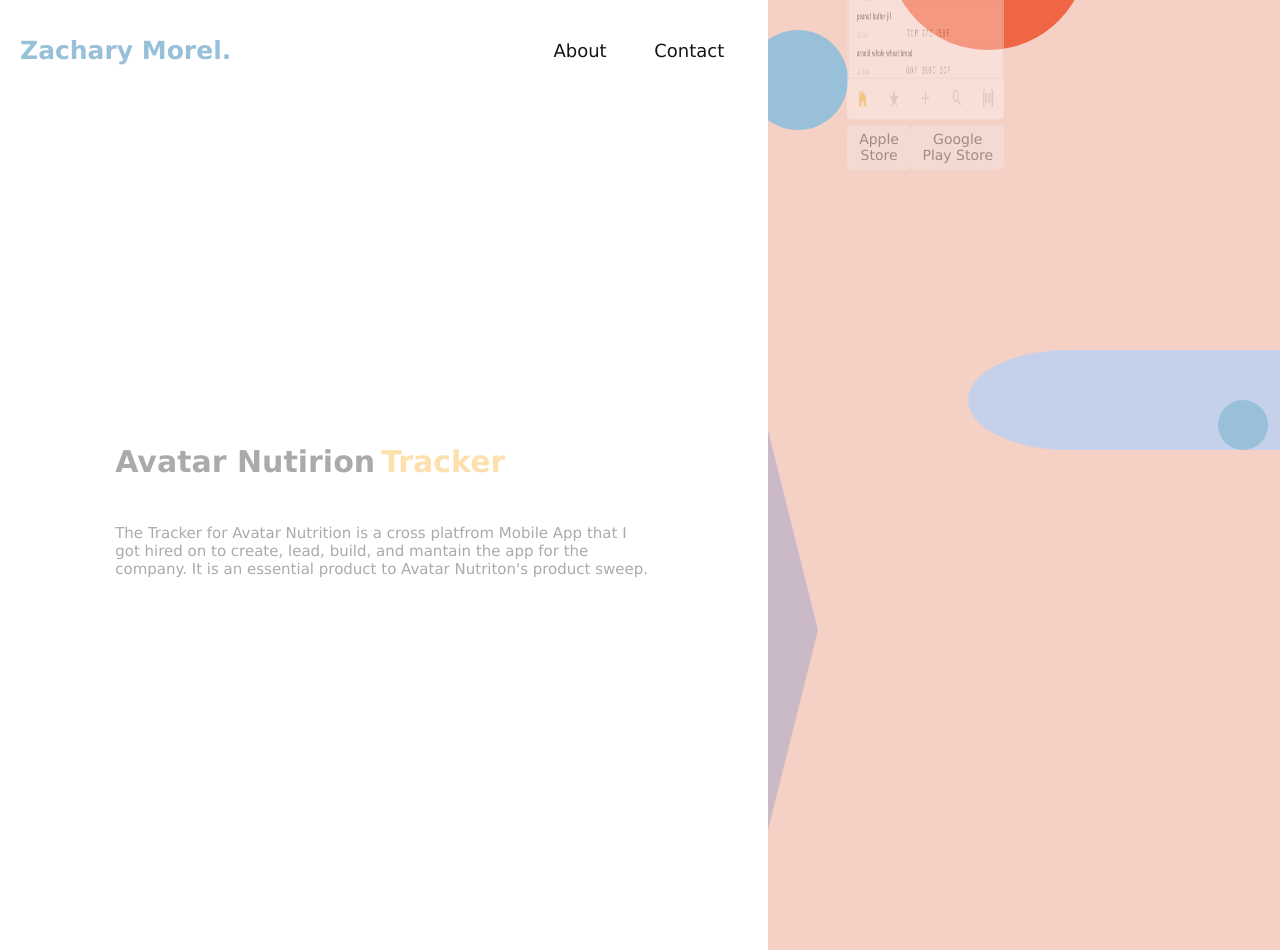
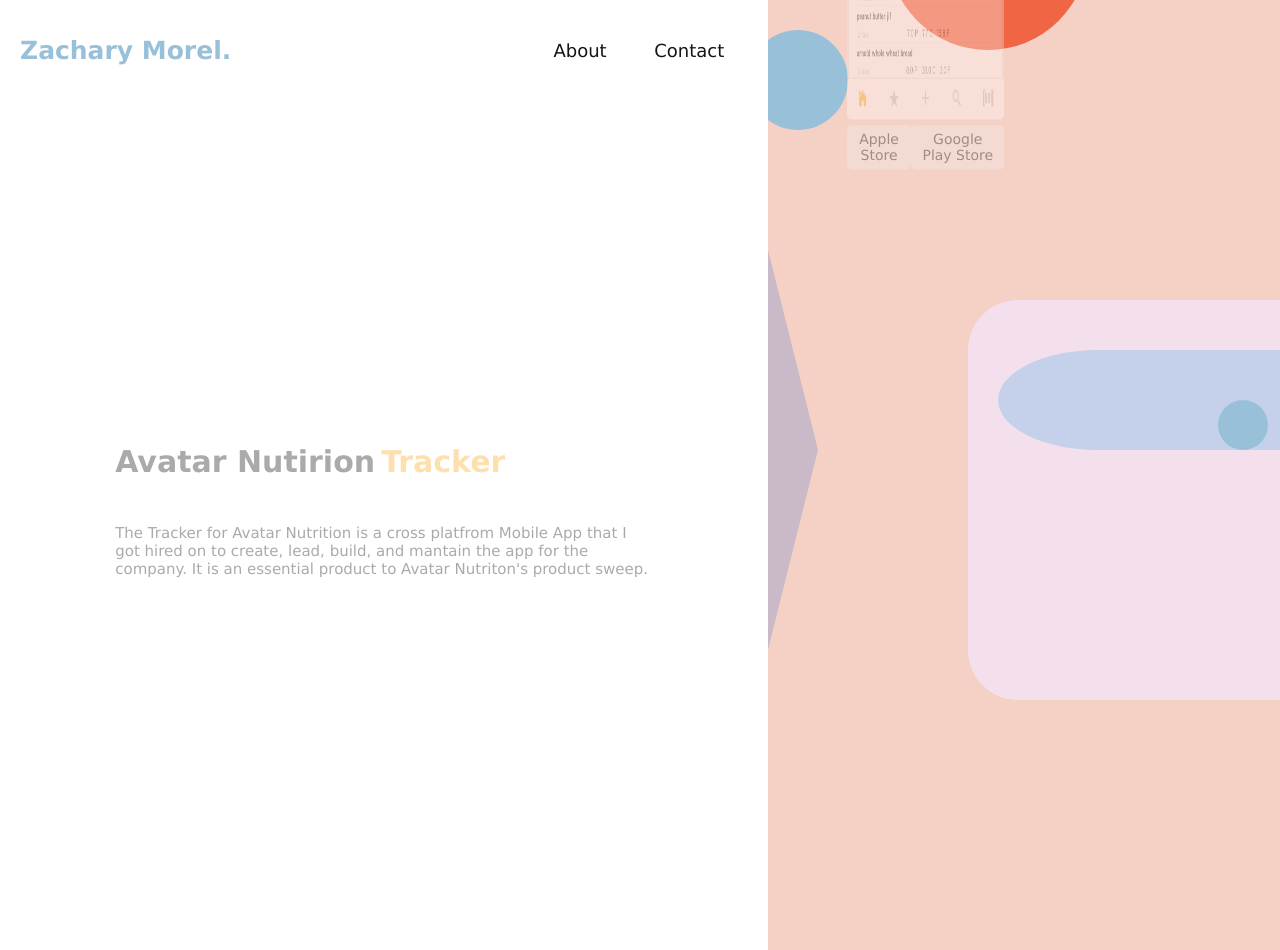
Before and after one commit to zacharymorel/zacharymorel.github.io, a React (Create React App) app in the folder potfolio/: page / in a window 1280 px wide. Built offline with nearby package versions, Linux system fonts and the light colour scheme.

Commit message:
More changes to Css styling

```diff
--- a/potfolio/src/css/shapes.css
+++ b/potfolio/src/css/shapes.css
@@ -7,7 +7,7 @@
   position: relative;
   width: 50px;
   right: -450px;
-  z-index: 2;
+  z-index: 3;
   -moz-border-radius: 50px;
   -webkit-border-radius: 50px;
 }
@@ -20,17 +20,19 @@
   position: relative;
   width: 200px;
   right: -120px;
+  z-index: 1;
   -moz-border-radius: 200px;
   -webkit-border-radius: 200px;
 }
 
-.PurpleOval {
+.BlueOval {
 	background: #C5D1EB;
   border-radius: 100px / 50px;
   height: 100px;
-  left: 200px;
+  left: 230px;
   position: relative;
-	width: 500px;
+  width: 500px;
+  z-index: 2;
 	-moz-border-radius: 100px / 50px;
 	-webkit-border-radius: 100px / 50px;
 }
@@ -38,21 +40,23 @@
 .TriangleTopRight {
 	border-left: 100px solid transparent;
 	border-top: 100px solid #F4FAFF;
-	width: 0;
+  bottom: 500px;
   height: 0;
-  bottom: 500px;
   left: 480px;
   position: relative;
+	width: 0;
+  z-index: 1;
 }
 
 .TriangleRight {
-	width: 0;
-  height: 0;
-	border-top: 200px solid transparent;
+  border-top: 200px solid transparent;
 	border-left: 50px solid #CABAC8;
   border-bottom: 200px solid transparent;
-  position: relative;
-  top: -120px;
+  height: 0;
+  position: absolute;
+  top: 250px;
+	width: 0;
+  z-index: 1;
 }
 
 .BlueSmallCircleTwo {
@@ -63,6 +67,20 @@
   position: relative;
   bottom: 220px;
   width: 100px;
+  z-index: 1;
   -moz-border-radius: 50px;
   -webkit-border-radius: 50px;
 }
+
+.LightOval {
+	background: #F3E0EC;
+  border-radius: 50px;
+  height: 400px;
+  left: 200px;
+  position: relative;
+  top: -250px;
+  width: 400px;
+  z-index: 1;
+	-moz-border-radius: 50px;
+	-webkit-border-radius: 50px;
+}
--- a/potfolio/src/views/LeftView.js
+++ b/potfolio/src/views/LeftView.js
@@ -1,4 +1,4 @@
-import React, { Component } from 'react'
+import React, { PureComponent } from 'react'
 
 // Components
 import LeftViewContent from './LeftViewContent'
@@ -17,7 +17,7 @@
   MotherNative: 'Mother Native'
 }
 
-class LeftView extends Component {
+class LeftView extends PureComponent {
   constructor(props) {
     super(props)
     this.state = {
@@ -25,6 +25,7 @@
       projectDiscriptionText: ''
     }
   }
+  // TODO: FIX KEY PROP BUG?..
 
   componentDidMount () {
     const description = projectDiscriptionText[this.props.currentProject]
--- a/potfolio/src/views/LeftViewContent.js
+++ b/potfolio/src/views/LeftViewContent.js
@@ -20,7 +20,7 @@
   render () {
     return (
       <div className='LeftViewContentParent'>
-        <section  className='ProjectLeftViewContent'>
+        <section className='ProjectLeftViewContent'>
           <div key={this.props.projectName} className='ProjectInfo'>
             <h1 className='ProjectText'>{this.stringSlice(this.props.projectName)}</h1>
             <h1 className='ProjectText' style={{color: '#FCA311', paddingLeft: 6}}>{wordToStyle}</h1>
--- a/potfolio/src/views/RightView.js
+++ b/potfolio/src/views/RightView.js
@@ -1,7 +1,7 @@
 import React, { PureComponent } from 'react'
 
 import NavigationButton from '../utils/components/NavigationButton'
-import Shape from '../utils/components/shapes'
+import Shape from '../utils/components/Shapes'
 
 // Styles
 import '../css/App.css';
@@ -26,7 +26,7 @@
 
 
 class RightView extends PureComponent {
-  ShapeClassNames = ['BlueSmallCircleOne', 'RedSmallCircle', 'BlueSmallCircleTwo', 'PurpleOval', 'TriangleTopRight', 'TriangleRight']
+  ShapeClassNames = ['BlueSmallCircleOne', 'RedSmallCircle', 'BlueSmallCircleTwo', 'BlueOval', 'TriangleTopRight', 'LightOval', 'TriangleRight']
 
   render() {
     const { text } = style
```
